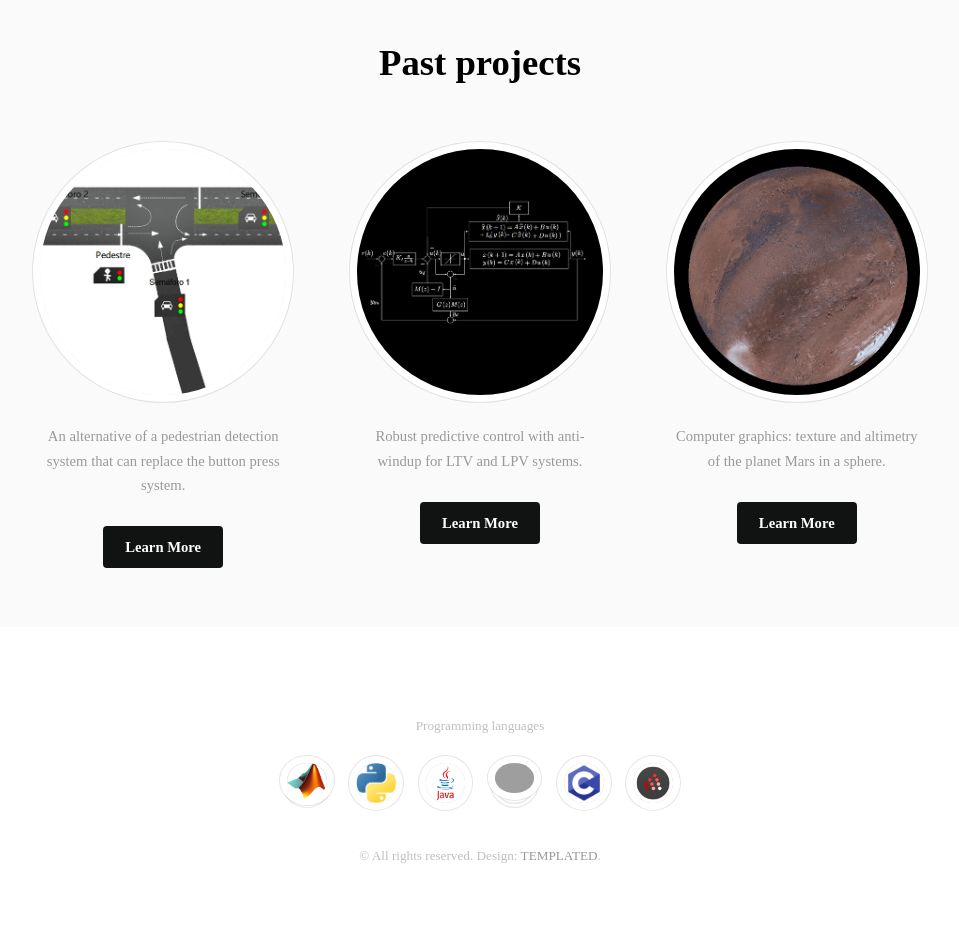
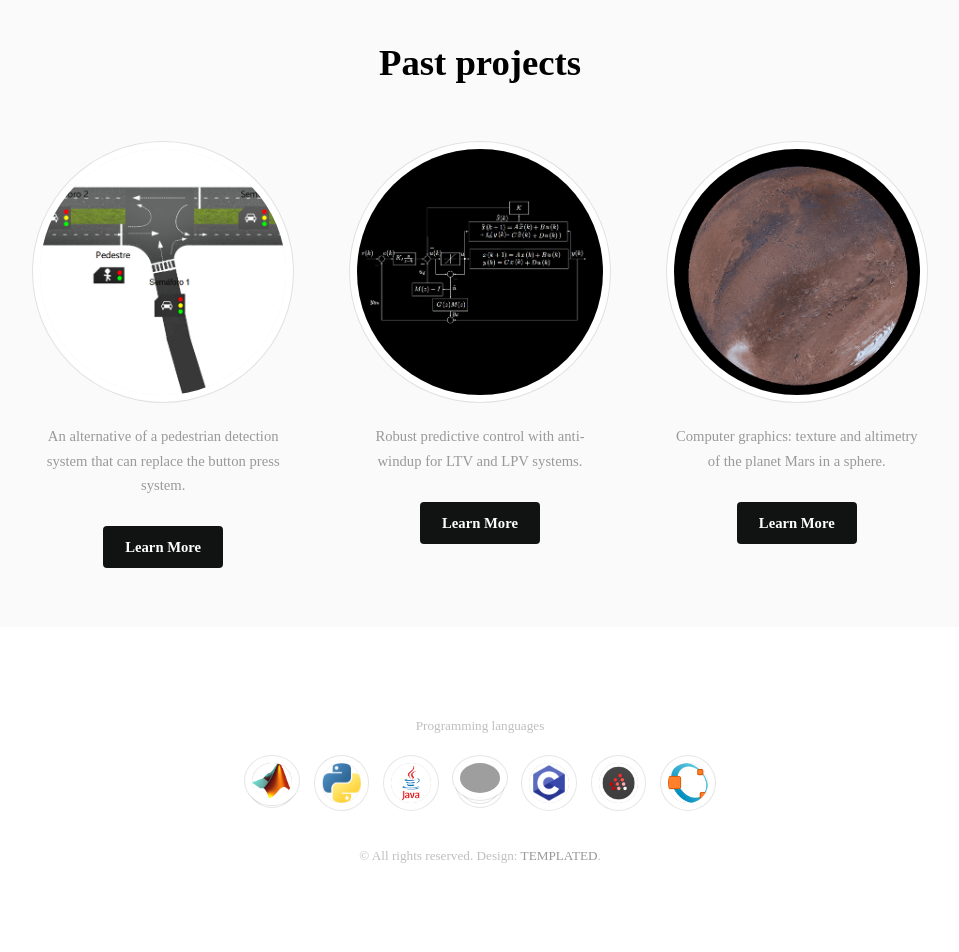
Before and after one commit to roscibely/roscibely.github.io, a Jekyll site: the page built from index.md, in a window 1280 px wide. Shown: the part 1767-2719 px from the top of the page, without its empty margins (160-1119 px from the left). Built offline with Jekyll 4.4.1, drawn with Linux system fonts in a browser that asks for light colours; some web fonts are replaced; our own code applies the rules of GitHub Pages for plain Markdown files; grey boxes are pictures that could not be loaded.

Commit message:
Update default.html

```diff
--- a/_layouts/default.html
+++ b/_layouts/default.html
@@ -121,6 +121,7 @@
 						<li><a><span class="image round fit"><img src="images/cmais.png" alt="" /></span></a></li>
 						<li><a><span class="image round fit"><img src="images/c.png" alt="" /></span></a></li>
 						<li><a><span class="image round fit"><img src="images/scilab.png" alt="" /></span></a></li>
+						<li><a><span class="image round fit"><img src="images/octave.png" alt="" /></span></a></li>
 					</ul>
 					<p>&copy; All rights reserved. Design: <a href="https://templated.co">TEMPLATED</a>. </p>
 				</div>
```
